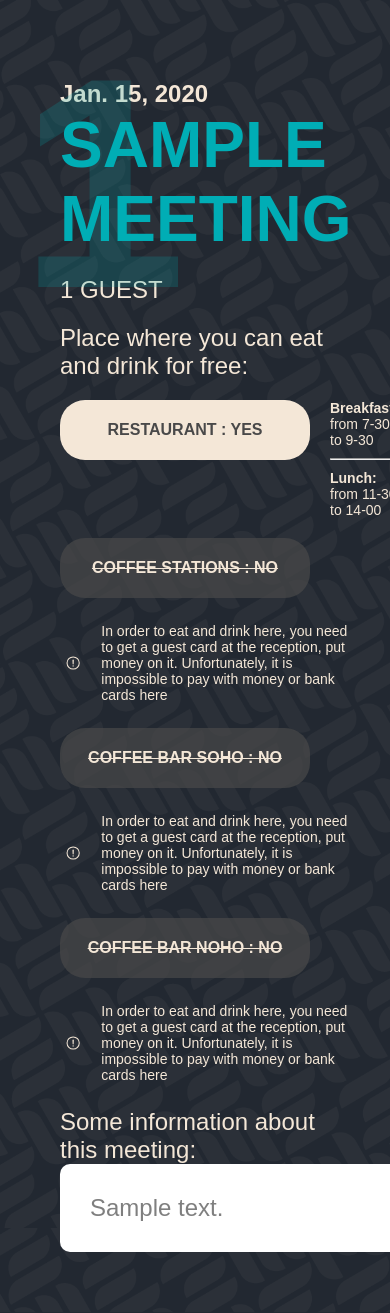
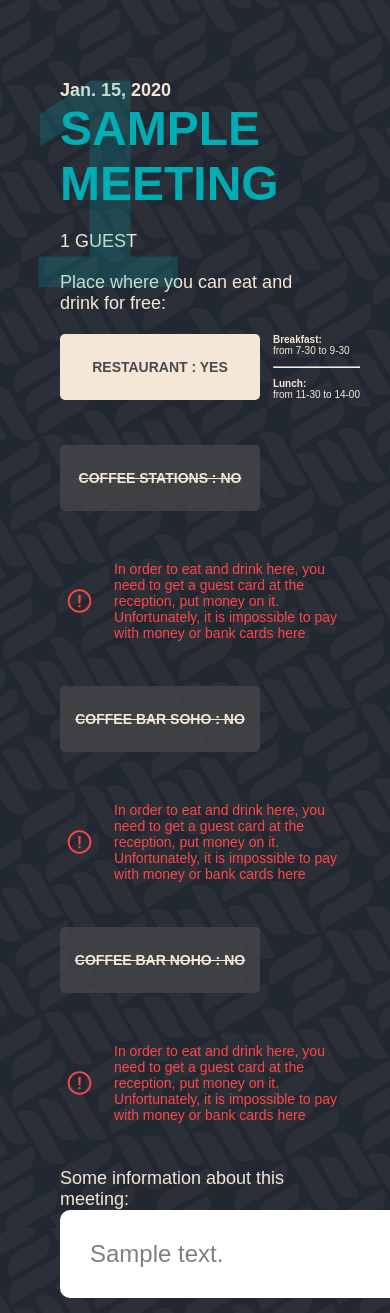
Before and after one commit to Pashatishinin/MeetingApp, a Django app: page /meetme/meeting/1/ in a window 390 px wide; the page is wider, and only the part inside the window is pictured. Shown: the part 122-1435 px from the top of that part. Run offline with Django 4.2, Linux system fonts and the light colour scheme; tables that the repository leaves empty hold one stand-in row (values such as "Sample post"); parts of the project's set-up code (start-up, migrations or seed data) failed here and were passed over; some libraries are stand-ins or nearby versions.

Commit message:
Adaptation for phone and change view

```diff
--- a/meetme/templates/meetme/meeting_detail.html
+++ b/meetme/templates/meetme/meeting_detail.html
@@ -29,7 +29,6 @@
         <div>
             <div class="restaurant_box">
                 <div class="restaurant_info">
-                    <div></div>
                         {% if object.restaurant %}
                         <p class="yes"><b>RESTAURANT : YES</b></p>
                         {% else %}
@@ -44,9 +43,9 @@
                          {% endif %}
                     </div>
                     <div class="work_time">
-                        <p ><b>Breakfast:</b> from 7-30 to 9-30</p>
+                        <p><b>Breakfast:</b><br/> from 7-30 to 9-30</p>
                         <hr>
-                        <p ><b>Lunch:</b> from 11-30 to 14-00</p>
+                        <p ><b>Lunch:</b><br/> from 11-30 to 14-00</p>
                     </div>
                 </div>
 
--- a/meetme/templates/meetme/meeting_list.html
+++ b/meetme/templates/meetme/meeting_list.html
@@ -6,6 +6,10 @@
         <style>
             .meeting-id {
                 top: 30%;
+            }
+            .meeting-title, .meeting-title2 {
+                margin-top: 5px;
+
             }
         </style>
 {% endif %}
--- a/meetme/views.py
+++ b/meetme/views.py
@@ -127,7 +127,7 @@
             context = super().get_context_data(**kwargs)
             monday = datetime.date.today() - datetime.timedelta(days = datetime.date.today().weekday())
             this_week = [monday + datetime.timedelta(days=day) for day in range(7)]
-            next_monday = datetime.date.today() - datetime.timedelta(days=7-datetime.date.today().weekday())
+            next_monday = datetime.date.today() + datetime.timedelta(days=7 - datetime.date.today().weekday())
             next_week = [next_monday + datetime.timedelta(days=day) for day in range(7)]
             context['meetings'] = context['meetings'].order_by('start_date')
             sorted_dates = sorted(context['meetings'], key=lambda
@@ -149,7 +149,7 @@
             context = super().get_context_data(**kwargs)
             monday = datetime.date.today() - datetime.timedelta(days=datetime.date.today().weekday())
             this_week = [monday + datetime.timedelta(days=day) for day in range(7)]
-            next_monday = datetime.date.today() - datetime.timedelta(days=7 - datetime.date.today().weekday())
+            next_monday = datetime.date.today() + datetime.timedelta(days=7 - datetime.date.today().weekday())
             next_week = [next_monday + datetime.timedelta(days=day) for day in range(7)]
             context['meetings'] = context['meetings'].filter(user=self.request.user).order_by('start_date')
             sorted_dates = sorted(context['meetings'].filter(user=self.request.user), key=lambda
--- a/static/meetme/css/main.css
+++ b/static/meetme/css/main.css
@@ -485,22 +498,25 @@
 }
 
 .restaurant_box {
+    width: 500px;
     display: flex;
     margin-top: 20px;
     margin-bottom: 20px;
+    position: relative;
 }
 
 .contine_info {
+    color: #ff4747;
     display: flex;
     align-items: center;
-    width: 500px;
+    width: 400px;
     padding: 5px;
-    font-size: 18px;
+    font-size: 14px;
     margin-bottom: 20px;
 }
 
 .contine_info ion-icon {
-    font-size: 64px;
+    font-size: 120px;
     margin-right: 20px;
 }
 
@@ -516,13 +532,13 @@
 }
 
 .yes, .no {
-    width: 500px;
+    width: 400px;
     background: #F4E7D7;
     color: #494949;
-    border-radius: 25px;
-    padding: 21px 0;
+    border-radius: 5px;
+    padding: 25px 0;
     text-align: center;
-    margin-bottom: 20px;
+    margin-bottom: 25px;
     margin-right: 20px;
 }
 
@@ -544,6 +560,14 @@
     border-radius: 10px;
     color: rgba(73,73,73,0.7);
 }
+
+.work_time {
+    position: absolute;
+    top: 0%;
+    right: 0%;
+    font-size: 10px;
+}
+
 /******************************************************************************************/
 
 /****************************************** [ DELETE PAGE ]************************************/
--- a/static/meetme/css/style.css
+++ b/static/meetme/css/style.css
@@ -108,7 +108,7 @@
     /* ����� ��� ������������ ���� */
     .menu {
         position: absolute;
-        top: 200px;
+        top: 130px;
         left: -100%; /* �������� ���� �� ��������� ��������� */
         width: 100%;
         height: 100%;
@@ -164,9 +164,7 @@
         font-size: 16px;
     }
     /********* [ MEETING DETAIL ] *********/
-    .yes, .no {
-        width: 250px;
-    }
+
 
     .contine_info {
         width: 300px;
@@ -174,9 +172,7 @@
         font-size: 14px;
     }
 
-    .work_time {
-        font-size: 14px;
-    }
+
 
     .description {
         width: 500px;
@@ -259,12 +255,24 @@
     }
 
     /********* [ MEETING LIST ] *********/
+
+    .meeting-content {
+        padding: 30px 30px;
+    }
+
+    .meeting-page-title {
+        font-size: 48px;
+    }
+
+    .meeting-counter {
+        font-size: 20px;
+    }
     .meeting-content-box {
         margin-left: 0;
     }
     .meeting-box, .meeting-box2 {
-        max-width: 500px;
-        margin: 10px 20px;
+        width: 300px;
+        margin: 10px 0px;
     }
 
     .meeting-title, .meeting-title2 {
@@ -282,23 +290,97 @@
 
 
     .meeting-box2 ion-icon, .meeting-box ion-icon {
-        width: 35px;
-        height: 20px;
+        width: 20px;
+        height: 25px;
     }
 
-    .icons_button {
-        right: 6%;
+
+    .week_buttons button {
+        font-size: 10px;
+    }
+
+    .add-meeting {
+        width: 250px;
+        height: 70px;
+        padding: 0 30px;
+    }
+
+    .add_meeting_title {
+        font-size: 12px;
+    }
+
+    .add-meeting ion-icon {
+        font-size: 30px;
+    }
+
+    /********* [ HOME PAGE ] *********/
+    .content-home h1 p{
+        font-size: 48px;
+        color:#00ADB5;
+    }
+
+    /********* [ MEETING DETAIL ] *********/
+
+
+    .restaurant_box {
+        width: 350px;
+
+    }
+    .yes, .no {
+        width: 250px;
+    }
+    .name_main {
+        font-size: 48px;
+    }
+
+    .first_last_name {
+        font-size: 20px;
+    }
+
+    .name_main_date {
+        font-size: 18px;
     }
 
 
 
-}
+
+    }
 @media screen and (max-width: 400px) {
     /********* [ MEETING LIST ] *********/
 
     .meeting-box, .meeting-box2 {
-        max-width: 500px;
-        margin: 10px 5px;
+        width: 270px;
+    }
+
+    .search-input input[type=text] {
+        width: 250px;
+        margin-right: 10px;
+    }
+
+    .meeting-title, .meeting-title2 {
+        font-size: 20px;
+        height: 25px;
+    }
+
+    /********* [ HOME PAGE ] *********/
+    .content-home {
+        padding: 30px 30px;
+    }
+    .content-home h3{
+        width: 250px;
+    }
+    .content-home input,.search-input input[type=text] {
+        width: 250px;
+    }
+
+    /********* [ MEETING DETAIL ] *********/
+    .restaurant_box {
+        width: 300px;
+
+    }
+    .yes, .no {
+        font-size: 14px;
+        width: 200px;
     }
 }
 
```
Also changed, not shown: other parts of static/meetme/css/main.css (+27 -14 lines).
